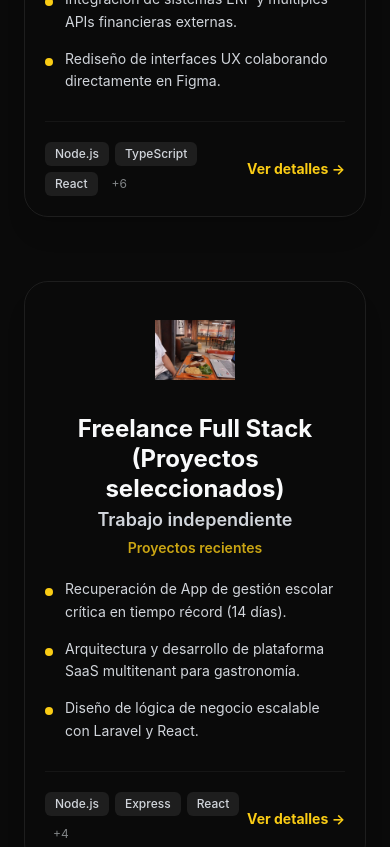
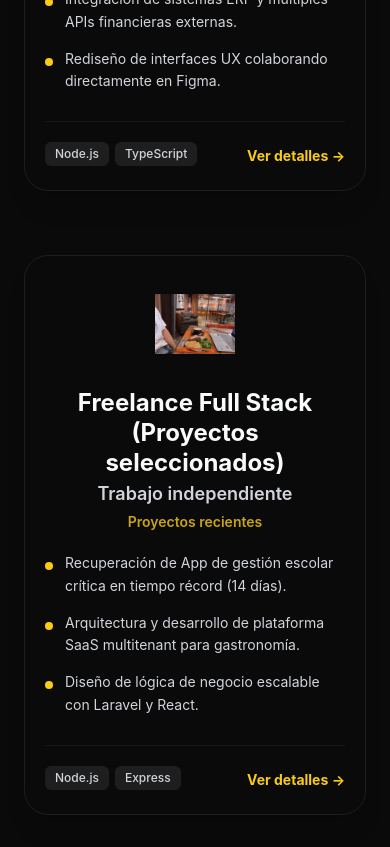
Before and after one commit to Bartoloni00/Portfolio, a React (Vite) app: page / in a window 390 px wide. Shown: the part 2360-3207 px from the top of the page. Built offline with nearby package versions, Linux system fonts and the light colour scheme.

Commit message:
fix/cards-mobile

```diff
--- a/src/components/Experience.tsx
+++ b/src/components/Experience.tsx
@@ -84,20 +84,15 @@ export default function Experience({ language, experiences }: ExperienceProps) {
                       </ul>
 
                       {/* Pie de Tarjeta - Tech y Link */}
-                      <div className="flex items-center justify-between mt-5 pt-5 border-t border-neutral-800/60">
-                        <div className="flex flex-wrap gap-1.5 max-w-[70%]">
-                          {exp.technologies.slice(0, 3).map(tech => (
-                            <span key={tech} className="text-xs px-2.5 py-1 bg-neutral-800 rounded-md text-text-secondary font-medium">
+                      <div className="flex items-center justify-between mt-5 pt-5 border-t border-neutral-800/60 gap-4">
+                        <div className="flex flex-wrap gap-1.5 h-7 overflow-hidden flex-1">
+                          {exp.technologies.slice(0, 6).map(tech => (
+                            <span key={tech} className="text-xs px-2.5 py-1 bg-neutral-800 rounded-md text-text-secondary font-medium whitespace-nowrap">
                               {tech}
                             </span>
                           ))}
-                          {exp.technologies.length > 3 && (
-                            <span className="text-xs px-2 py-1 text-text-secondary/60">
-                              +{exp.technologies.length - 3}
-                            </span>
-                          )}
                         </div>
-                        <span className="text-sm font-bold text-primary group-hover:underline whitespace-nowrap">
+                        <span className="text-sm font-bold text-primary group-hover:underline whitespace-nowrap flex-shrink-0">
                           {content.details[language]} →
                         </span>
                       </div>
--- a/src/components/Projects.tsx
+++ b/src/components/Projects.tsx
@@ -31,23 +31,23 @@ export default function Projects({ language, projects }: ProjectsProps) {
             <div
               key={project.id}
               onClick={() => setSelectedProject(project)}
-              className={`p-6 rounded-2xl shadow-card hover:shadow-2xl border border-neutral-800 hover:border-primary transition-all transform hover:-translate-y-1 cursor-pointer animate-slideInUp delay-${index * 100}`}
+              className={`p-6 rounded-2xl shadow-card hover:shadow-2xl border border-neutral-800 hover:border-primary transition-all transform hover:-translate-y-1 cursor-pointer animate-slideInUp delay-${index * 100} flex flex-col`}
             >
              {
                 project.image
-                ? <img src={project.image} alt={project.title[language]} className="w-full h-auto rounded-xl object-cover h-[170px] mb-5" />
+                ? <img src={project.image} alt={project.title[language]} className="w-full h-[180px] rounded-xl object-cover mb-5" />
                 :
-               <div className="bg-gradient-to-br from-primary to-primary-dark p-4 rounded-xl mb-5 flex items-center justify-center h-32 group-hover:scale-102 transition-transform h-[170px]">
+               <div className="bg-gradient-to-br from-primary to-primary-dark p-4 rounded-xl mb-5 flex items-center justify-center h-[180px] group-hover:scale-102 transition-transform">
                   <Code2 size={48} className="text-white drop-shadow-md" />
              </div>
              }
-              <h3 className="text-xl font-semibold text-text-primary mb-2 group-hover:text-primary transition-colors">
+              <h3 className="text-xl font-semibold text-text-primary mb-2 group-hover:text-primary transition-colors min-h-[3.5rem] flex items-center">
                 {project.title[language]}
               </h3>
-              <p className="text-gray-400 line-clamp-3 leading-relaxed group-hover:text-gray-300 transition-colors">
+              <p className="text-gray-400 line-clamp-3 leading-relaxed group-hover:text-gray-300 transition-colors min-h-[4.5rem]">
                 {project.description[language]}
               </p>
-              <div className="mt-5 flex flex-wrap gap-2">
+              <div className="mt-auto pt-5 flex flex-wrap gap-2 min-h-[2.5rem] content-start">
                 {project.techStack.slice(0, 3).map((tech) => (
                   <span
                     key={tech}
```
